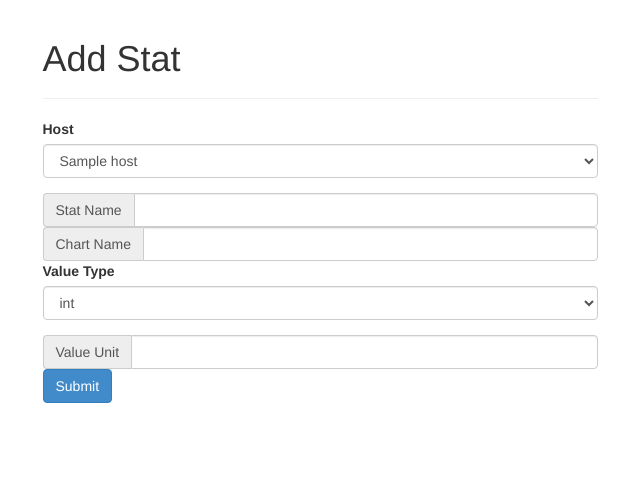
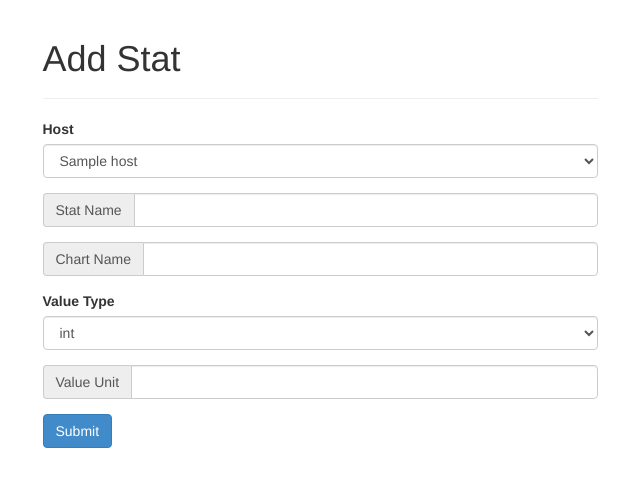
Before and after one commit to airekans/Monsit, a Flask app: page /add_stat.html in a window 1280 px wide. Shown: the part 51-538 px from the top of the page, without its empty margins (320-960 px from the left). Run offline with Flask 2, Linux system fonts and the light colour scheme; tables that the repository leaves empty or names only in its code hold one stand-in row (Sample ...); some libraries are stand-ins or nearby versions.

Commit message:
#18 Add form-group class

```diff
--- a/web/templates/add_info.html
+++ b/web/templates/add_info.html
@@ -12,11 +12,11 @@
         {% endfor %}
       </select>
     </div>
-    <div class="input-group">
+    <div class="form-group input-group">
       <span class="input-group-addon">Info Name</span>
       <input type="text" class="form-control" name="info_name">
     </div>
-    <div class="input-group">
+    <div class="form-group input-group">
       <span class="input-group-addon">Chart Name</span>
       <input type="text" class="form-control" name="chart_name">
     </div>
--- a/web/templates/add_stat.html
+++ b/web/templates/add_stat.html
@@ -12,11 +12,11 @@
         {% endfor %}
       </select>
     </div>
-    <div class="input-group">
+    <div class="form-group input-group">
       <span class="input-group-addon">Stat Name</span>
       <input type="text" class="form-control" name="stat_name">
     </div>
-    <div class="input-group">
+    <div class="form-group input-group">
       <span class="input-group-addon">Chart Name</span>
       <input type="text" class="form-control" name="chart_name">
     </div>
@@ -28,7 +28,7 @@
         {% endfor %}
       </select>
     </div>
-    <div class="input-group">
+    <div class="form-group input-group">
       <span class="input-group-addon">Value Unit</span>
       <input type="text" class="form-control" name="unit">
     </div>
```
